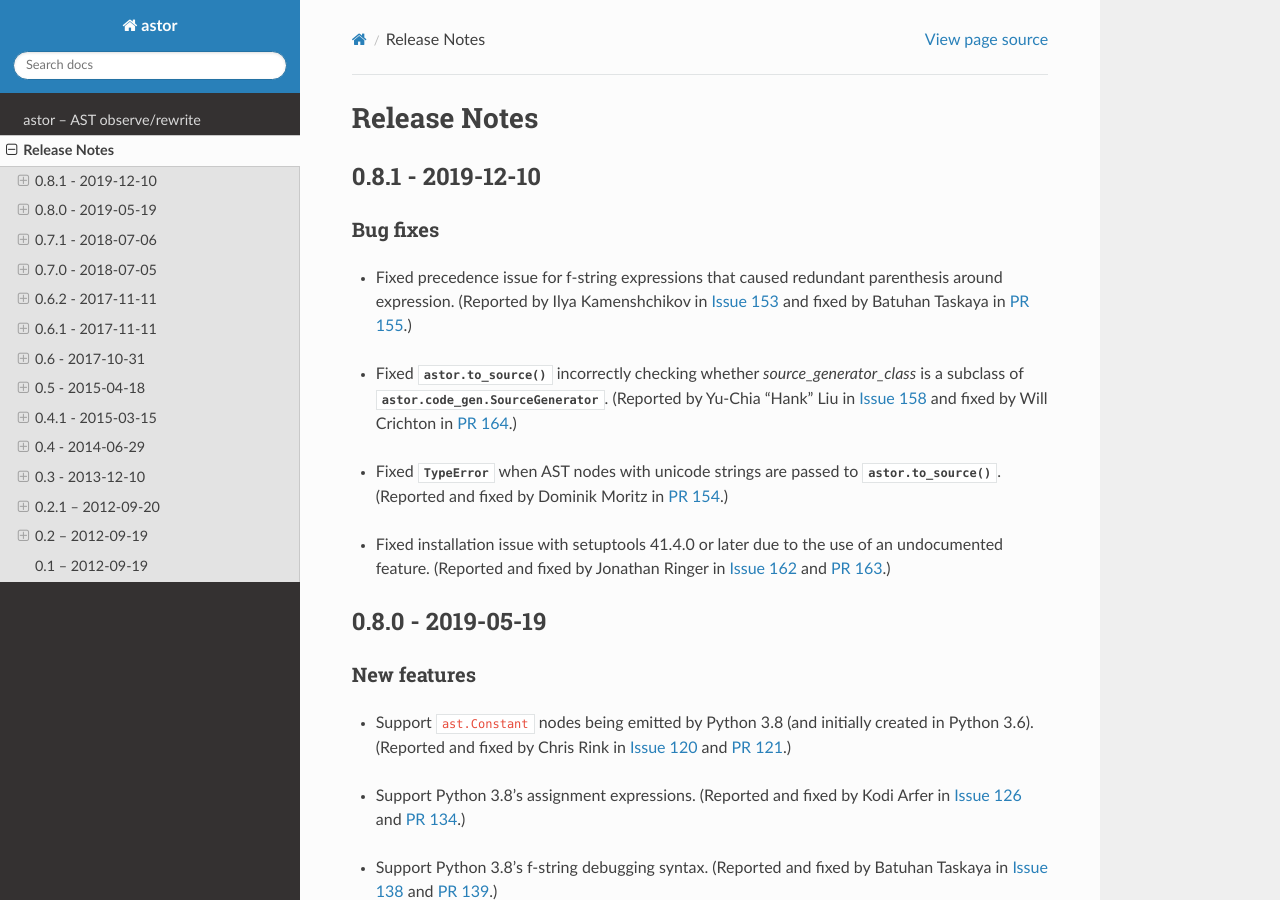
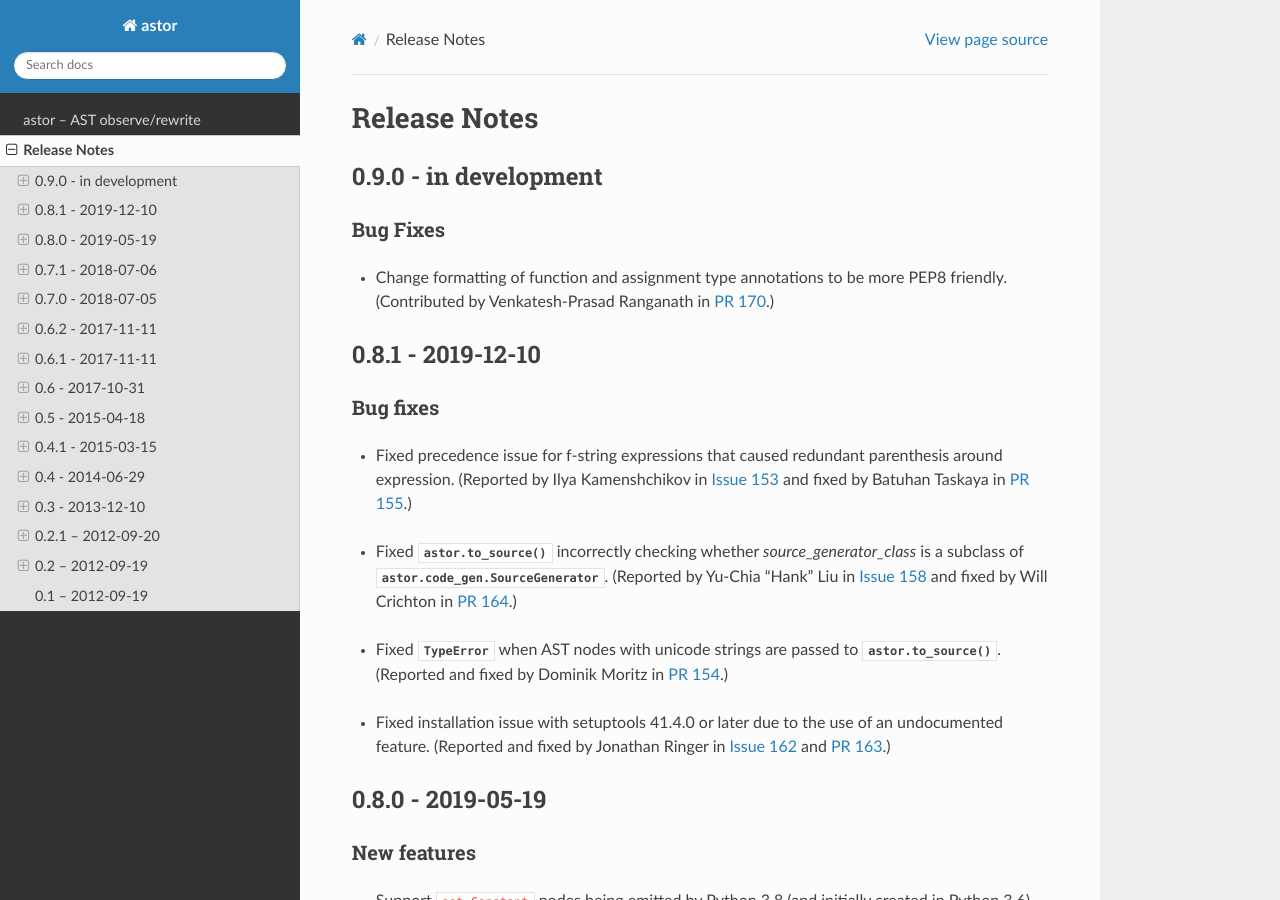
Before and after one commit to berkerpeksag/astor, a Sphinx documentation site: the page built from docs/changelog.rst, in a window 1280 px wide and 900 px high. Built offline with Sphinx 7.4.7 and the Read the Docs theme 2.0.0, drawn with Linux system fonts in a browser that asks for light colours; the version number could not be read and is left out.

Commit message:
Mention formatting related change to changelog

```diff
--- a/docs/changelog.rst
+++ b/docs/changelog.rst
@@ -1,6 +1,18 @@
 =============
 Release Notes
 =============
+
+0.9.0 - in development
+--------------------
+
+Bug Fixes
+~~~~~~~~~
+
+* Change formatting of function and assignment type annotations to be more
+  PEP8 friendly.
+  (Contributed by Venkatesh-Prasad Ranganath in `PR 170`_.)
+
+.. _`PR 170`: https://github.com/berkerpeksag/astor/pull/170
 
 0.8.1 - 2019-12-10
 ------------------
```
